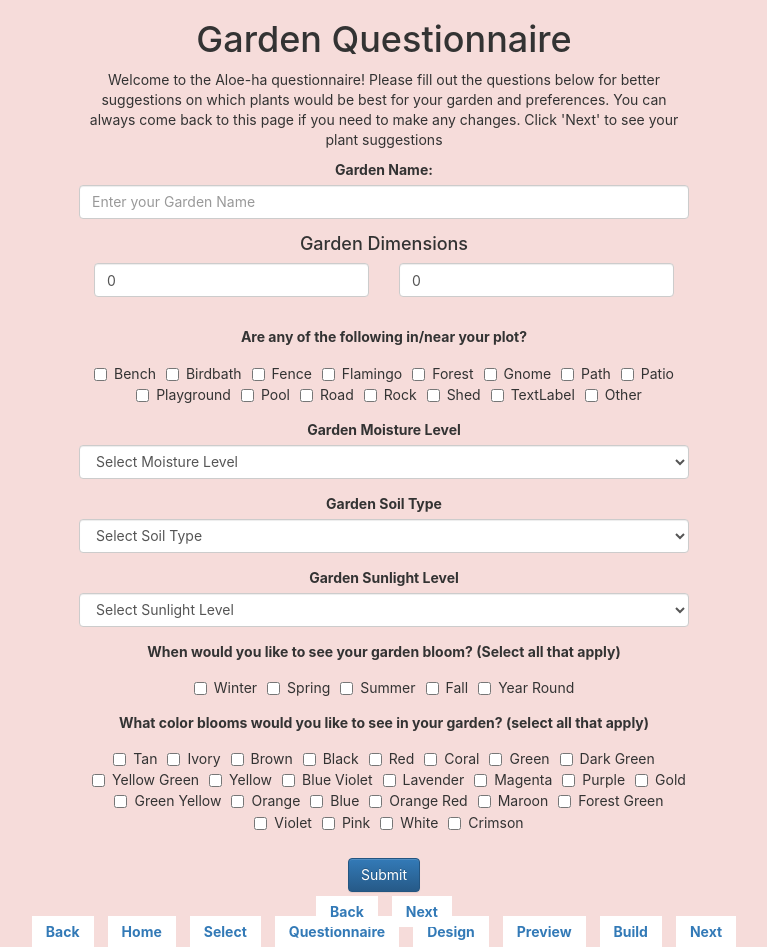
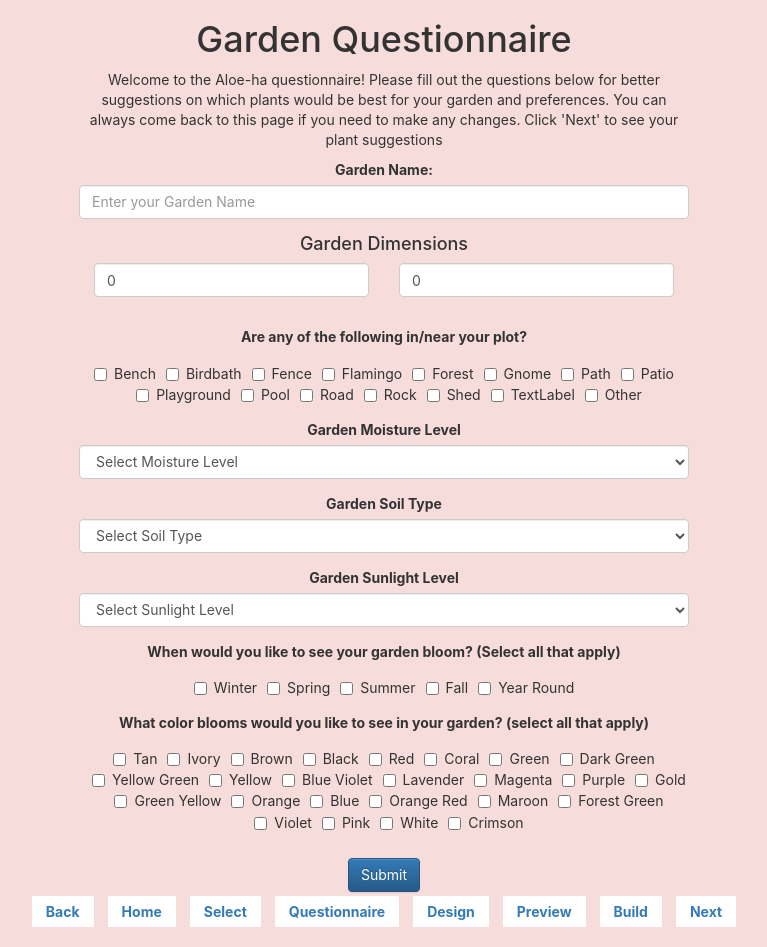
Before and after one commit to suint/475GardenUI, a React (Create React App) app in the folder aloeha/: page /questionnaire in a window 1280 px wide. Shown: the whole page, without its empty margins (256-1023 px from the left). Built offline with nearby package versions, Linux system fonts and the light colour scheme.

Commit message:
removed old back and next buttons

```diff
--- a/aloeha/src/components/Build.tsx
+++ b/aloeha/src/components/Build.tsx
@@ -9,9 +9,6 @@ function Build(props: any) {
         <div id="design">
             <h1>Build widget goes here</h1>
             <img src={placeholder} style={{ width: "600px" }} />
-            <Link className="nav-link" to="/preview">
-                Back
-            </Link>
         </div>
     )
 }
--- a/aloeha/src/components/Design.tsx
+++ b/aloeha/src/components/Design.tsx
@@ -7,12 +7,6 @@ function Design(props: any) {
         <div id="design">
             <h1>Design widget goes here</h1>
             <img src={placeholder} style={{ width: "600px" }} />
-            <Link className="nav-link" to="/questionnaire">
-                Back
-            </Link>
-            <Link className="nav-link" to="/preview">
-                Next
-            </Link>
         </div>
 
     )
--- a/aloeha/src/components/Preview.tsx
+++ b/aloeha/src/components/Preview.tsx
@@ -7,12 +7,6 @@ function Preview(props: any) {
         <div id="design">
             <h1>Preview widget goes here</h1>
             <img src={placeholder} style={{ width: "600px" }} />
-            <Link className="nav-link" to="/design">
-                Back
-            </Link>
-            <Link className="nav-link" to="/build">
-                Next
-            </Link>
         </div>
     )
 }
--- a/aloeha/src/components/Questionnaire.jsx
+++ b/aloeha/src/components/Questionnaire.jsx
@@ -227,20 +227,6 @@ class Questionnaire extends Component {
 
         </form>
 
-        <div className="row">
-
-          <div className="col-md-12">
-
-            <Link className="nav-link" to="/select">
-              Back
-            </Link>
-            <Link className="nav-link" to="/design">
-              Next
-            </Link>
-
-          </div>
-
-        </div>
 
       </div>
 
--- a/aloeha/src/components/Select.tsx
+++ b/aloeha/src/components/Select.tsx
@@ -88,20 +88,6 @@ render() {
             <div id="selected-plants" className="plants">
                 <PlantList handleClick={this.handleEvent} plants={this.state.selectedPlants} />
             </div>
-        <div className="row">
-
-          <div className="col-md-12">
-
-            <Link className="nav-link" to="/">
-              Back
-            </Link>
-            <Link className="nav-link" to="/questionnaire">
-              Next
-            </Link>
-
-          </div>
-
-        </div>
         </div>
         )
     }
```
